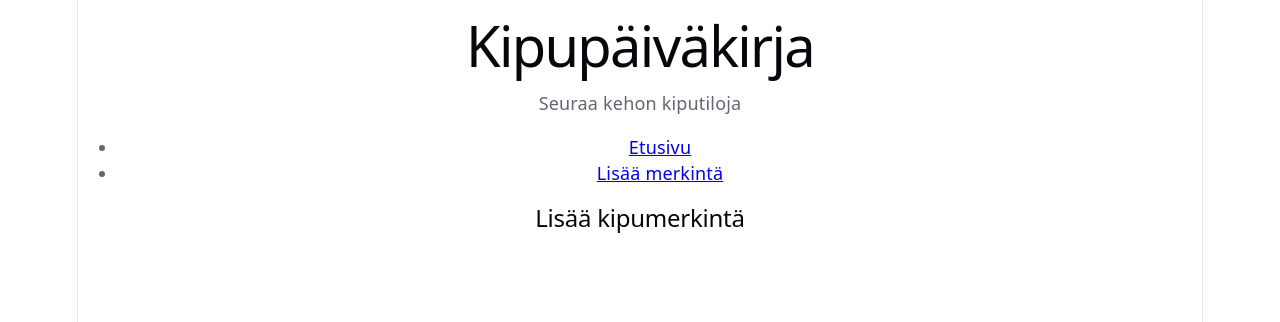
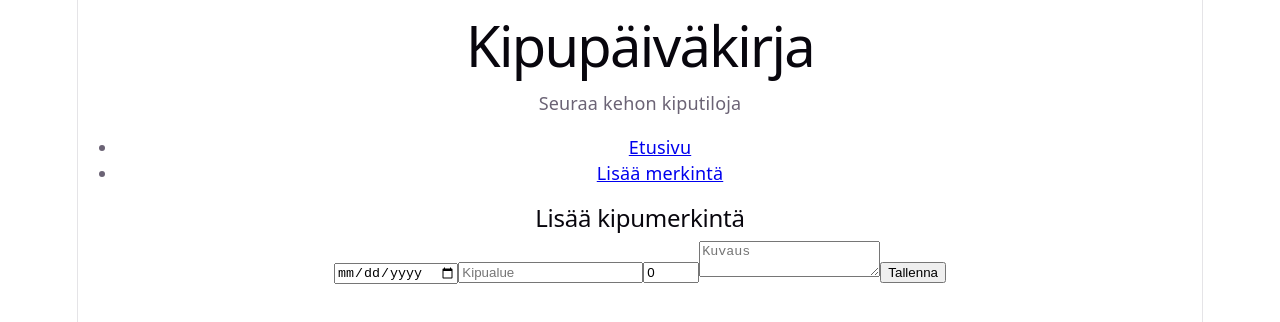
Before and after one commit to thoramm/kipukirja, a React (Vite) app: page /add in a window 1280 px wide. Shown: the top 322 px of the page. Built offline with nearby package versions, Linux system fonts and the light colour scheme.

Commit message:
Kipumerkintöjen lisäys sekä localstorage tallennus

```diff
--- /dev/null
+++ b/src/components/EntryForm/EntryForm.jsx
@@ -0,0 +1,71 @@
+import { useState } from "react";
+import { getEntries, saveEntries } from "../../utils/storage";
+
+function EntryForm() {
+  const [date, setDate] = useState("");
+  const [area, setArea] = useState("");
+  const [level, setLevel] = useState(0);
+  const [description, setDescription] = useState("");
+
+  const handleSubmit = (e) => {
+    e.preventDefault();
+
+    const newEntry = {
+      id: Date.now(),
+      date,
+      area,
+      level,
+      description
+    };
+
+    const existing = getEntries();
+    saveEntries([...existing, newEntry]);
+
+    setDate("");
+    setArea("");
+    setLevel(0);
+    setDescription("");
+
+    alert("Merkintä lisätty!");
+  };
+
+  return (
+    <form onSubmit={handleSubmit}>
+      <h2>Lisää kipumerkintä</h2>
+
+      <input
+        type="date"
+        value={date}
+        onChange={(e) => setDate(e.target.value)}
+        required
+      />
+
+      <input
+        type="text"
+        placeholder="Kipualue"
+        value={area}
+        onChange={(e) => setArea(e.target.value)}
+        required
+      />
+
+      <input
+        type="number"
+        min="0"
+        max="10"
+        value={level}
+        onChange={(e) => setLevel(Number(e.target.value))}
+        required
+      />
+
+      <textarea
+        placeholder="Kuvaus"
+        value={description}
+        onChange={(e) => setDescription(e.target.value)}
+      />
+
+      <button type="submit">Tallenna</button>
+    </form>
+  );
+}
+
+export default EntryForm;
--- a/src/pages/AddEntry/AddEntry.jsx
+++ b/src/pages/AddEntry/AddEntry.jsx
@@ -1,5 +1,7 @@
+import EntryForm from "../../components/EntryForm/EntryForm";
+
 function AddEntry() {
-  return <h2>Lisää kipumerkintä</h2>;
+  return <EntryForm />;
 }
 
 export default AddEntry;
--- a/src/pages/EditEntry/EditEntry.jsx
+++ b/src/pages/EditEntry/EditEntry.jsx
@@ -1,5 +1,10 @@
 function EditEntry() {
-  return <h2>Muokkaa merkintää</h2>;
+  return (
+    <>
+      <h2>Muokkaa merkintää</h2>
+      <p>Tähän tulee myöhemmin olemassa olevan merkinnän muokkaus.</p>
+    </>
+  );
 }
 
 export default EditEntry;
--- a/src/pages/Home/Home.jsx
+++ b/src/pages/Home/Home.jsx
@@ -1,5 +1,29 @@
+import { useEffect, useState } from "react";
+import { getEntries } from "../../utils/storage";
+
 function Home() {
-  return <h2>Etusivu</h2>;
+  const [entries, setEntries] = useState([]);
+
+  useEffect(() => {
+    setEntries(getEntries());
+  }, []);
+
+  return (
+    <div>
+      <h2>Kipumerkinnät</h2>
+
+      {entries.length === 0 && <p>Ei merkintöjä vielä</p>}
+
+      {entries.map((e) => (
+        <div key={e.id}>
+          <h3>{e.date}</h3>
+          <p>Alue: {e.area}</p>
+          <p>Kipu: {e.level}/10</p>
+          <p>{e.description}</p>
+        </div>
+      ))}
+    </div>
+  );
 }
 
 export default Home;
--- /dev/null
+++ b/src/utils/storage.js
@@ -0,0 +1,9 @@
+const KEY = "painEntries";
+
+export const getEntries = () => {
+  return JSON.parse(localStorage.getItem(KEY)) || [];
+};
+
+export const saveEntries = (entries) => {
+  localStorage.setItem(KEY, JSON.stringify(entries));
+};
```
